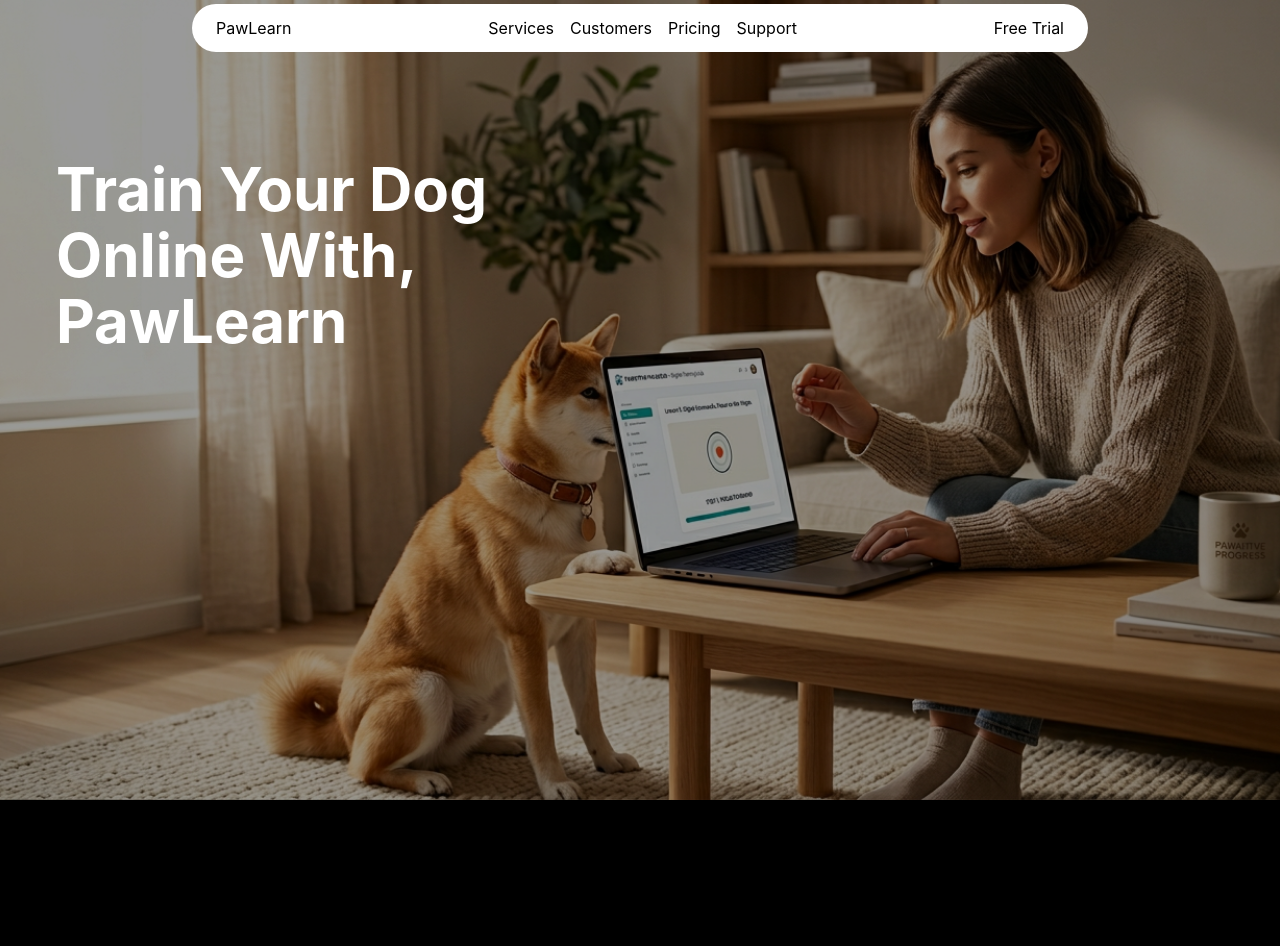
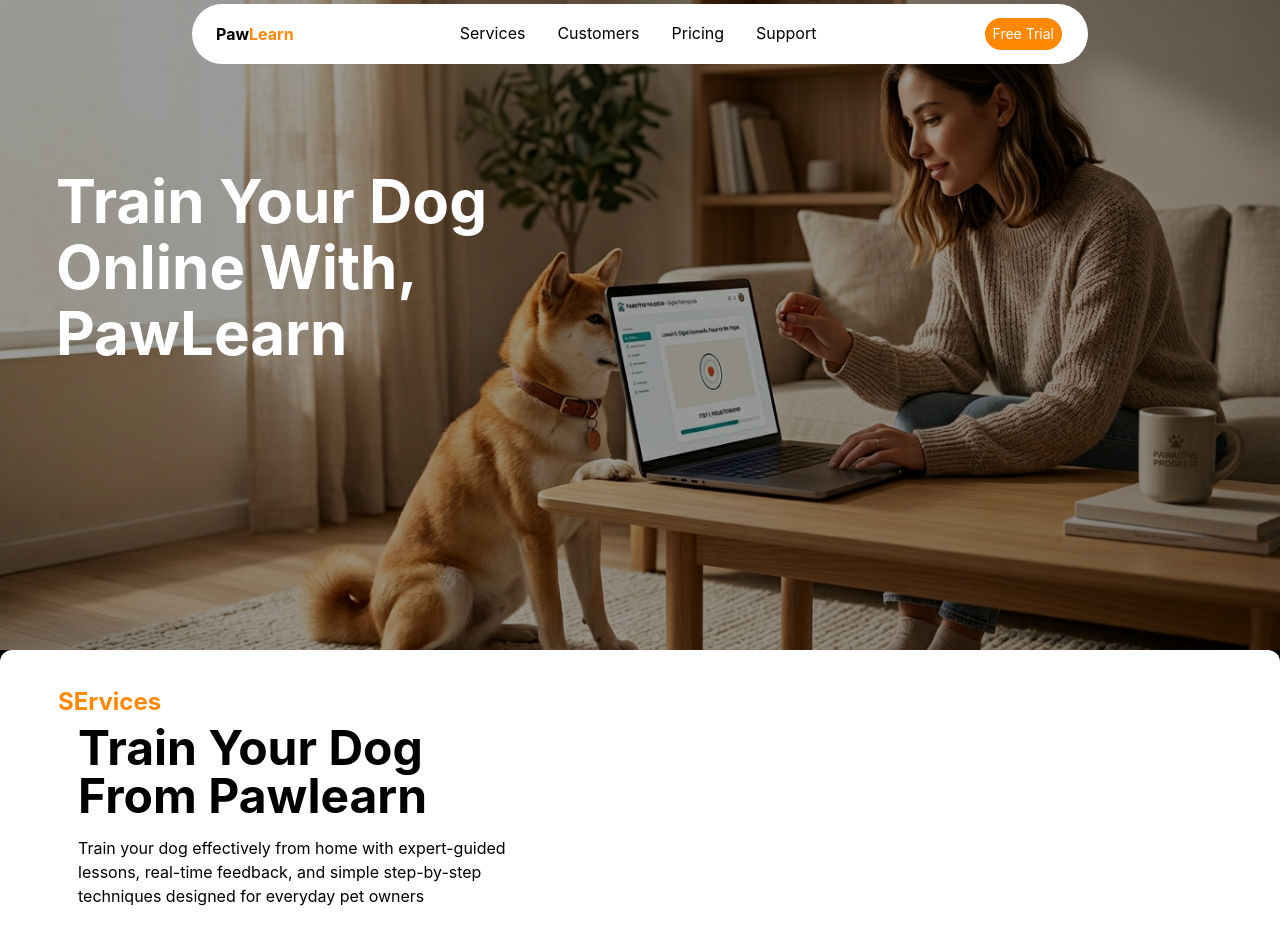
Before and after one commit to ankit-tiwari-0/PawLearn, a React (Vite) app: page / in a window 1280 px wide. Shown: the top 946 px of the page. Before the commit the page ends 800 px from the top, so only its background shows below. Built offline with nearby package versions, Linux system fonts and the light colour scheme.

Commit message:
add herosect leftsect

```diff
--- a/src/Components/HeroSection.jsx
+++ b/src/Components/HeroSection.jsx
@@ -2,7 +2,20 @@ import React from 'react'
 
 const HeroSection = () => {
   return (
-    <div className='w-full '>
+    <div className='w-full  bg-white border-2 border-transparent rounded-xl py-7 px-4'>
+        <div>
+         <div className='px-3 lg:px-10 '>
+            <h3 className='text-orange-400 lg:text-2xl text-xl py-1.5 font-bold'>SErvices</h3>
+            <h1 className='text-sm lg:text-5xl font-bold mb-4 ml-5'>Train Your Dog
+                 <br />
+                From Pawlearn<br /> </h1>
+                <p className='max-w-xs lg:max-w-md ml-5 mb-10'>Train your dog effectively from home
+                    with expert-guided lessons, real-time feedback, and simple step-by-step
+                     techniques designed for everyday pet owners</p>
+              <button className='bg-orange-400 text-white text-2xl px-5 py-3 rounded-2xl ml-5'> Start Yee Free Trail</button>
+        </div>
+
+        </div>
 
     </div>
   )
--- a/src/Components/NavBar.jsx
+++ b/src/Components/NavBar.jsx
@@ -2,19 +2,19 @@ import React from 'react'
 
 const NavBar = () => {
   return (
-    <div className="w-full flex justify-center  lg:p-1 p-5 ">
-      <div className="bg-white px-6 py-3 rounded-full lg:w-[95%] w-[90%] max-w-4xl  shadow-gray-500">
-        <div className="flex justify-between items-center">
-          <h1>PawLearn</h1>
+    <div className="w-full flex justify-center  lg:p-1 p-3 ">
+      <div className="bg-white px-6 lg:py-3 py-2 rounded-full lg:w-[95%] w-[90%] max-w-4xl  shadow-gray-500">
+        <div className="flex  justify-between items-center  text-l">
+          <h1 className='font-bold'>Paw<span className='text-orange-400'>Learn</span></h1>
 
-          <ul className="hidden sm:flex gap-4">
-            <li>Services</li>
-            <li>Customers</li>
-            <li>Pricing</li>
-            <li>Support</li>
+          <ul className="hidden sm:flex gap-8  ">
+            <li className='cursor-pointer border-b-3 border-transparent hover:border-gray-400 transition duration-300 ease-in-out'>Services</li>
+            <li className='cursor-pointer border-b-2 border-transparent hover:border-gray-400 transition duration-300 ease-in-out'>Customers</li>
+            <li className='cursor-pointer border-b-2 border-transparent hover:border-gray-400 transition duration-300 ease-in-out'>Pricing</li>
+            <li className='cursor-pointer border-b-2 border-transparent hover:border-gray-400 transition duration-300 ease-in-out'>Support</li>
           </ul>
 
-          <button>Free Trial</button>
+          <button className='bg-orange-400 text-sm text-white border-2 rounded-full px-2 py-1.5'>Free Trial</button>
         </div>
       </div>
     </div>
--- a/src/page/Section1.jsx
+++ b/src/page/Section1.jsx
@@ -3,21 +3,18 @@ import NavBar from '../Components/NavBar'
 
 const home = () => {
   return (
-    <div className="relative w-full h-[100dvh] overflow-hidden">
+    <div className="relative w-full  h-[450px] lg:h-[650px]  overflow-hidden">
 
-      {/* Mobile Image */}
       <img
         src="/img/p.jpg"
         className="absolute inset-0 w-full h-full object-cover lg:hidden"
       />
 
-      {/* Desktop Image */}
       <img
         src="/img/x.jpg"
         className="absolute inset-0 w-full h-full object-cover hidden lg:block"
       />
 
-      {/* Overlay */}
       <div className="absolute inset-0 bg-black/40"></div>
 
       <div className="relative z-10">
@@ -30,6 +27,7 @@ const home = () => {
              <br/> PawLearn
           </h1>
         </div>
+
       </div>
 
     </div>
```
